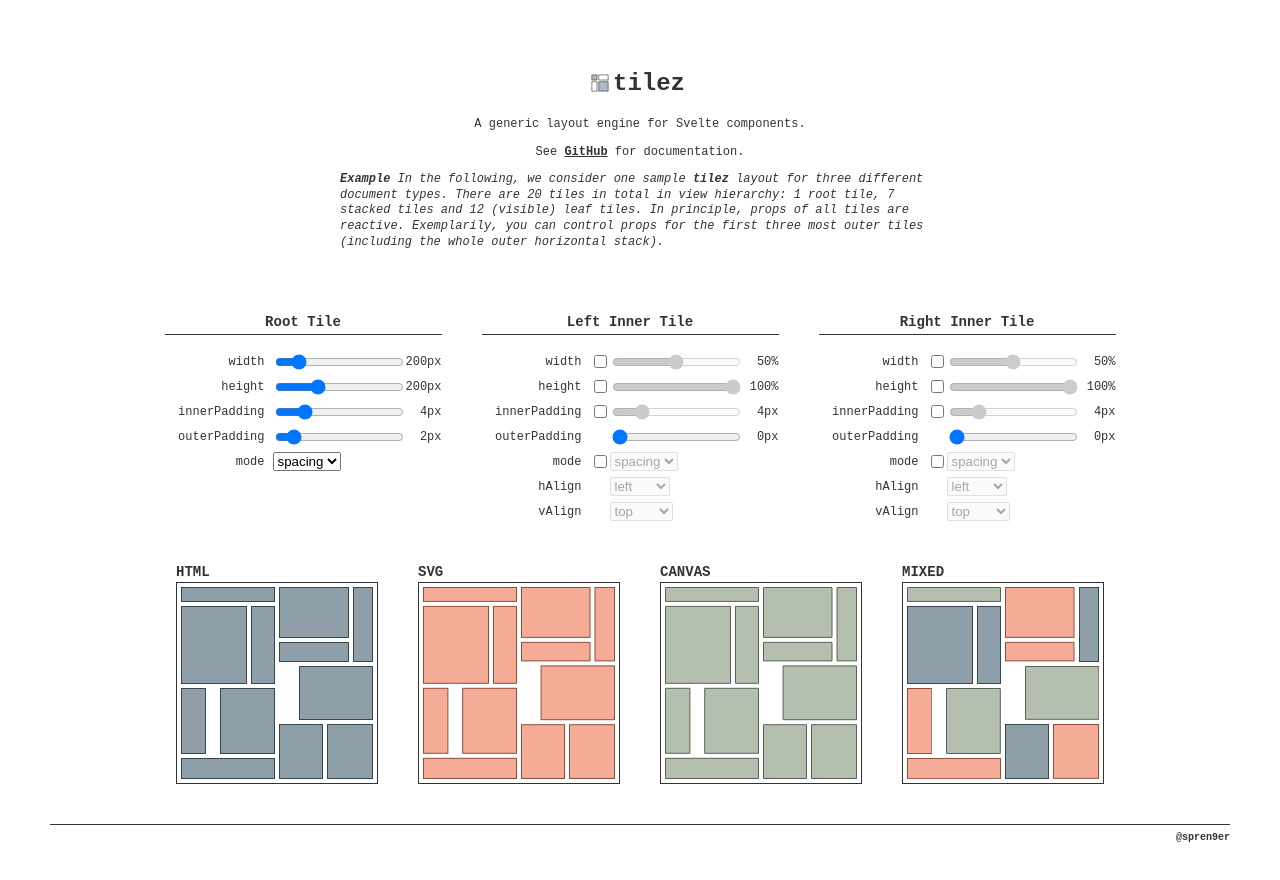
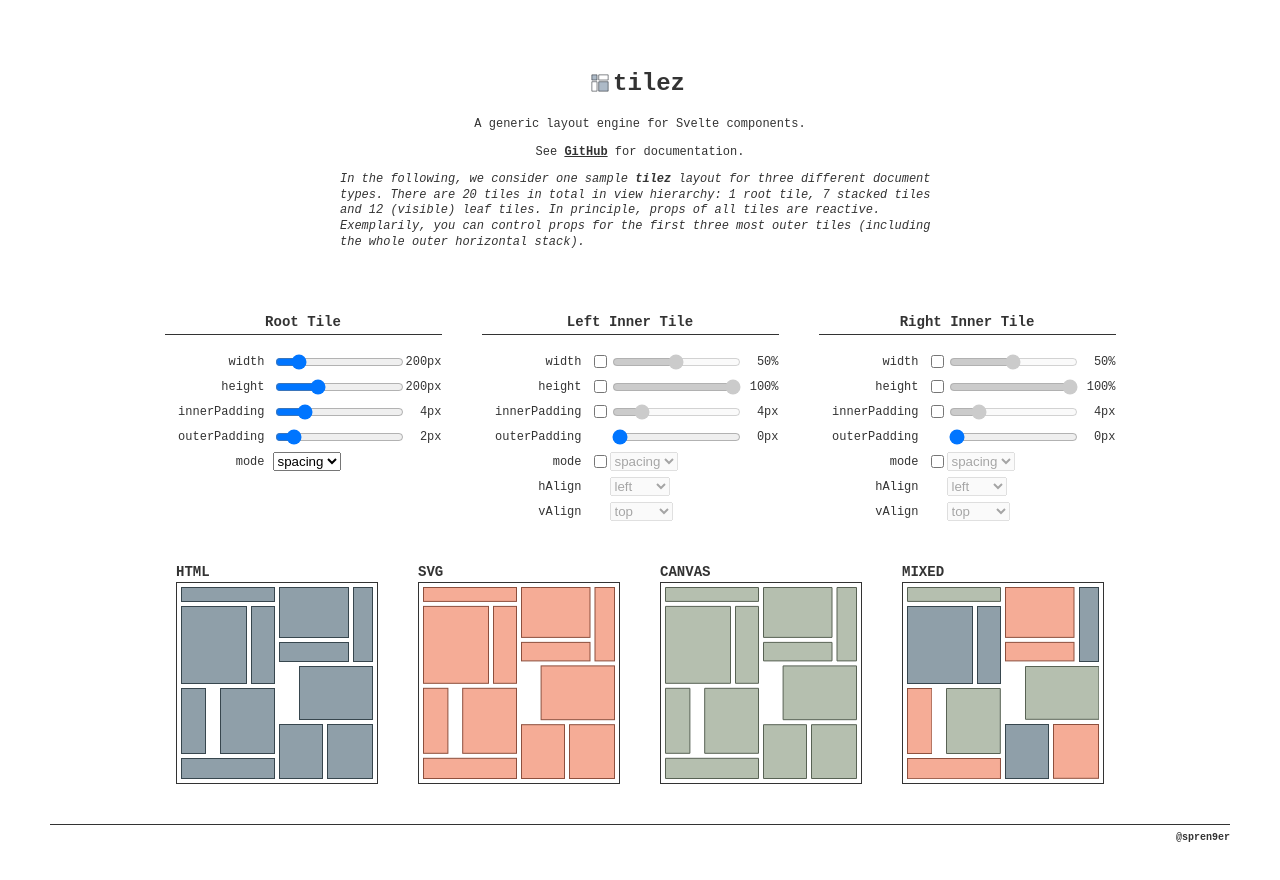
Before and after one commit to spren9er/tilez, a SvelteKit app: page / in a window 1280 px wide. Shown: the top 880 px of the page. Built offline with nearby package versions, Linux system fonts and the light colour scheme.

Commit message:
Update favicon

```diff
--- a/src/app.html
+++ b/src/app.html
@@ -2,7 +2,7 @@
 <html lang="en">
 	<head>
 		<meta charset="utf-8" />
-		<link rel="icon" href="%sveltekit.assets%/favicon.png" />
+		<link rel="icon" href="%sveltekit.assets%/favicon.svg" type="image/svg+xml" />
 		<meta name="viewport" content="width=device-width, initial-scale=1" />
 		%sveltekit.head%
 	</head>
--- a/src/routes/+page.svelte
+++ b/src/routes/+page.svelte
@@ -89,11 +89,11 @@
 	</p>
 
 	<p class="text">
-		<b>Example</b> In the following, we consider one sample <b>tilez</b> layout for
-		three different document types. There are 20 tiles in total in view hierarchy:
-		1 root tile, 7 stacked tiles and 12 (visible) leaf tiles. In principle, props
-		of all tiles are reactive. Exemplarily, you can control props for the first three
-		most outer tiles (including the whole outer horizontal stack).
+		In the following, we consider one sample <b>tilez</b> layout for three different
+		document types. There are 20 tiles in total in view hierarchy: 1 root tile, 7
+		stacked tiles and 12 (visible) leaf tiles. In principle, props of all tiles are
+		reactive. Exemplarily, you can control props for the first three most outer tiles
+		(including the whole outer horizontal stack).
 	</p>
 </div>
 
@@ -546,7 +546,6 @@
 	.tile-type {
 		margin: 10px;
 		padding: 10px;
-		background-color: #ffffff;
 	}
 
 	.tile-type h3 {
```
Also changed, not shown: static/favicon.png (deleted), static/favicon.svg (added).
